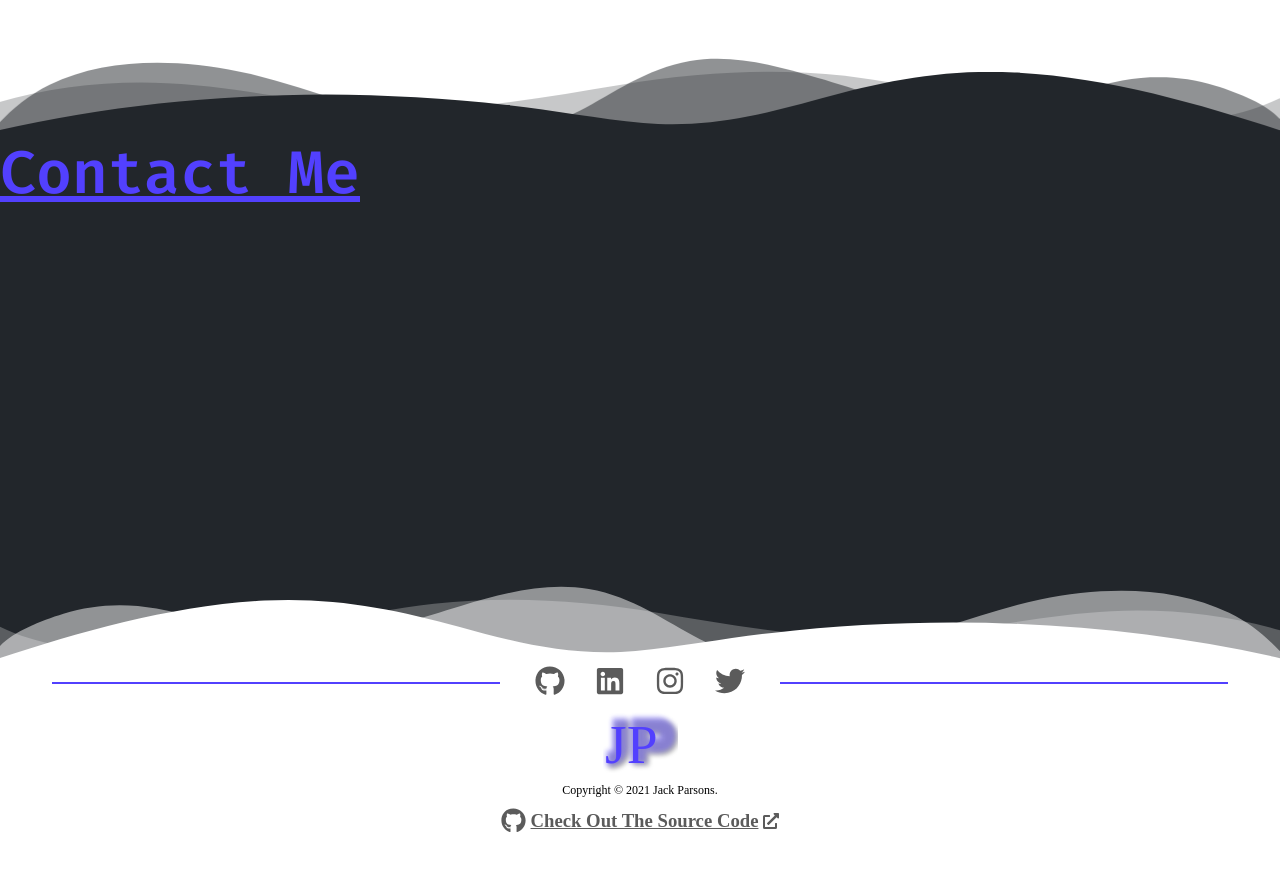
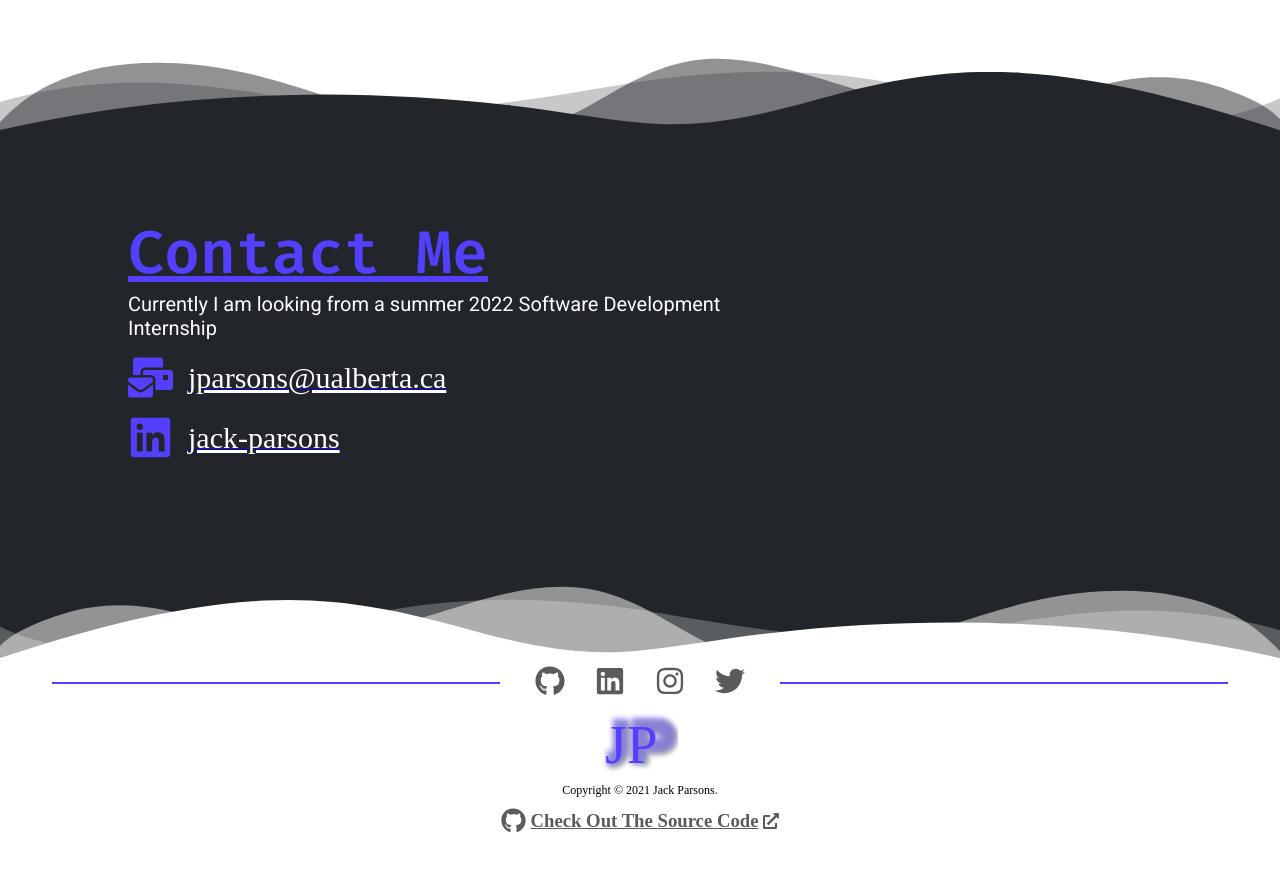
Before and after one commit to jackparsonss/jackparsonss.github.io, a React (Create React App) app: page / in a window 1280 px wide. Shown: the part 3640-4510 px from the top of the page. Built offline with nearby package versions, Linux system fonts and the light colour scheme.

Commit message:
add contact me page

```diff
--- a/src/Components/Contact Me Page/Contact.css
+++ b/src/Components/Contact Me Page/Contact.css
@@ -1,5 +1,43 @@
 .contact {
+  display: flex;
+  flex-direction: column;
   height: 66vh;
   background-color: #22262b;
   position: relative;
 }
+
+.contact__body {
+  max-width: 50vw;
+  padding-top: 10vh;
+  padding-left: 10vw;
+}
+
+.contact__p {
+  font-family: "Roboto", sans-serif;
+  color: white;
+  font-size: 20px;
+  padding-bottom: 15px;
+}
+
+.contact__option {
+  display: flex;
+  align-items: center;
+  padding-bottom: 15px;
+}
+
+.contact__text {
+  color: white;
+  text-decoration: underline;
+  font-size: 30px;
+}
+
+.contact__logo {
+  color: #5240fe;
+  margin-right: 15px;
+}
+
+@media only screen and (max-width: 768px) {
+  .contact__body {
+    max-width: 100vw;
+  }
+}
--- a/src/Components/Contact Me Page/Contact.js
+++ b/src/Components/Contact Me Page/Contact.js
@@ -1,10 +1,34 @@
 import LightWave from "../Waves/LightWave";
 import "./Contact.css";
+import { FaLinkedin, FaMailBulk } from "react-icons/fa";
 
 function Contact() {
   return (
     <section id="contact" className="contact">
-      <h2>Contact Me</h2>
+      <div className="contact__body">
+        <h2>Contact Me</h2>
+        <p className="contact__p">
+          Currently I am looking from a summer 2022 Software Development
+          Internship
+        </p>
+        <div className="contact__option">
+          <FaMailBulk className="contact__logo" size={45} />
+          <a href="mailto: jparsons@ualberta.ca">
+            <span className="contact__text">jparsons@ualberta.ca</span>
+          </a>
+        </div>
+        <div className="contact__option">
+          <FaLinkedin className="contact__logo" size={45} />
+          <a
+            href="https://www.linkedin.com/in/jack-parsonss/"
+            target="_blank"
+            rel="noopener noreferrer"
+            aria-label="my Linkedin"
+          >
+            <span className="contact__text">jack-parsons</span>
+          </a>
+        </div>
+      </div>
       <LightWave />
     </section>
   );
```
